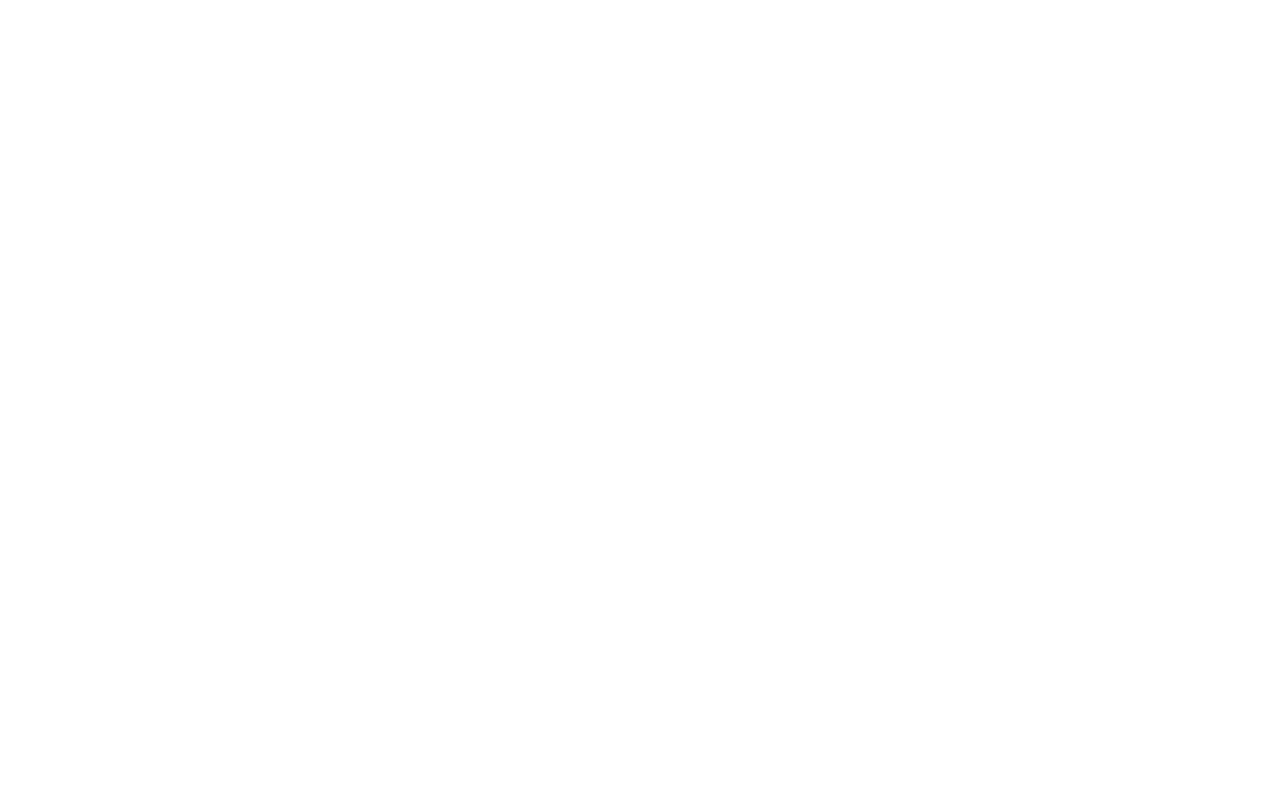
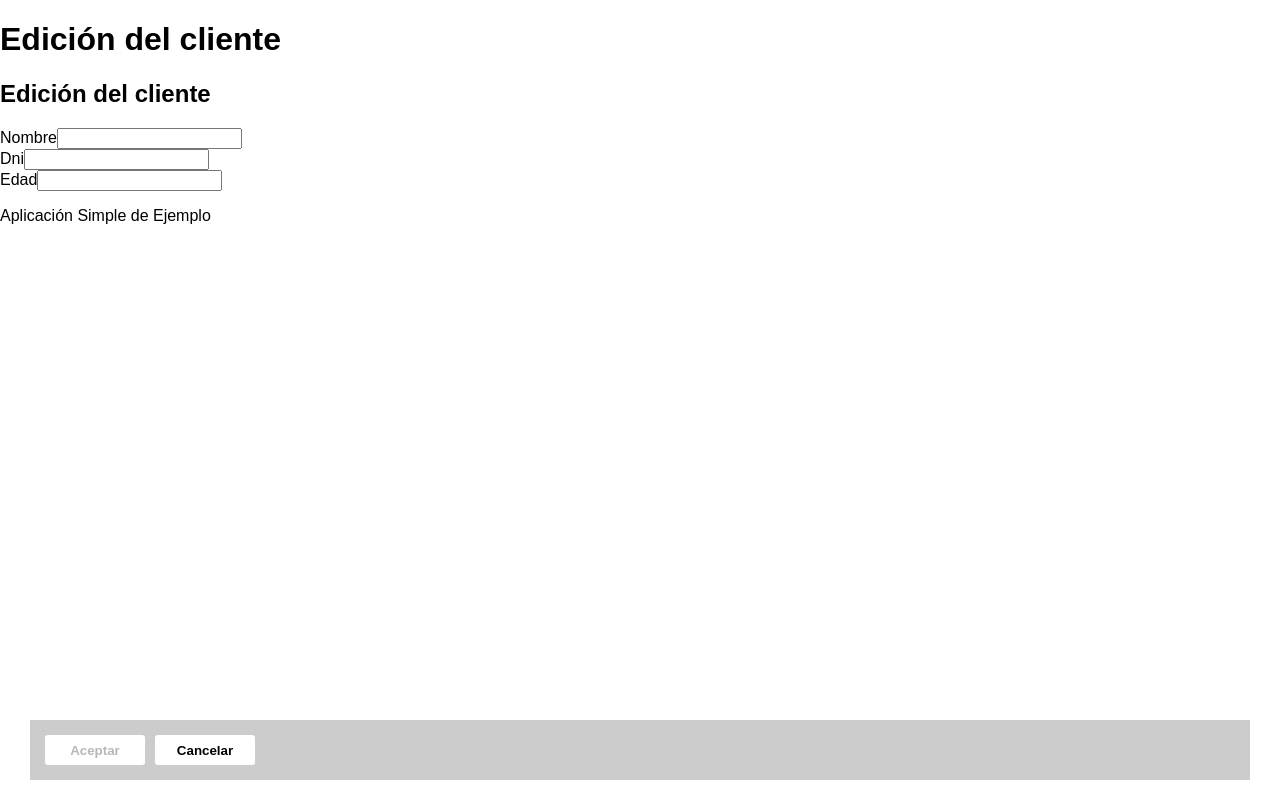
Before and after one commit to oscarossesa/curso-react-customer-app, a React (Create React App) app: page /customers/new in a window 1280 px wide. Built offline with nearby package versions, Linux system fonts and the light colour scheme.

Commit message:
Clase 207. NewCustomerContainer

```diff
--- a/src/App.js
+++ b/src/App.js
@@ -3,13 +3,14 @@
 import HomeContainer from './containers/HomeContainer';
 import CustomerContainer from './containers/CustomerContainer';
 import CustomersContainer from './containers/CustomersContainer';
+import NewCustomerContainer from './containers/NewCustomerContainer';
 import './App.css';
 
 class App extends Component {
 
   //renderHome = () => <h1>Home</h1>;
 
-  renderCustomerContainer = () => <h1>Customer Container</h1>;
+  // renderCustomerContainer = () => <h1>Customer Container</h1>;
 
   // renderCustomerListContainer = () => <h1>Customer List Container</h1>;
 
@@ -22,7 +23,7 @@
           <Route exact path="/" component={HomeContainer} />
           <Route exact path="/customers" component={CustomersContainer} />
           <Switch>
-            <Route path="/customers/new" component={this.renderCustomerNewContainer} />
+            <Route path="/customers/new" component={NewCustomerContainer} />
             <Route path="/customers/:dni" render={props => <CustomerContainer dni={props.match.params.dni} />} />
           </Switch>
         </div>
--- /dev/null
+++ b/src/containers/NewCustomerContainer.js
@@ -0,0 +1,42 @@
+import React, { Component } from 'react';
+import PropTypes from 'prop-types';
+import AppFrame from '../components/AppFrame';
+import CustomerEdit from '../components/CustomerEdit';
+import { connect } from 'react-redux';
+import { withRouter } from 'react-router-dom';
+
+class NewCustomerContainer extends Component {
+
+   handleSubmit = () => {
+
+   }
+
+   handleSubmitSuccess = () => {
+
+   }
+
+   handleOnBack = () => {
+      this.props.history.goBack();
+   }
+
+   renderBody = () => {
+      return <CustomerEdit onSubmit={this.handleSubmit}
+         onSubmitSuccess={this.handleSubmitSuccess}
+         onBack={this.handleOnBack} />
+   }
+
+   render() {
+      return (
+         <div>
+            <AppFrame header={`Edición del cliente`}
+               body={this.renderBody()}></AppFrame>
+         </div>
+      );
+   }
+}
+
+NewCustomerContainer.propTypes = {
+
+};
+
+export default withRouter(connect(null, null)(NewCustomerContainer));
```
